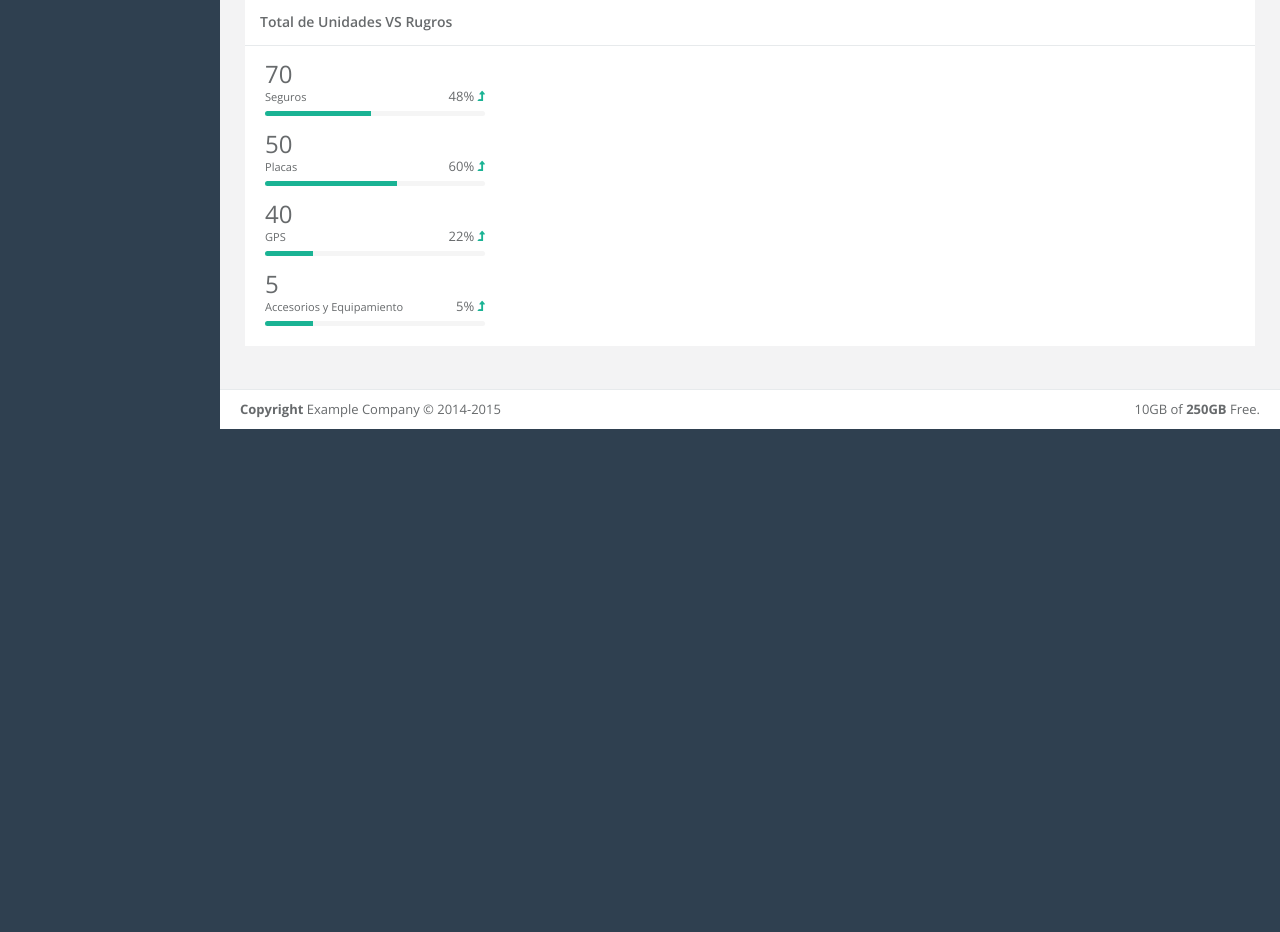
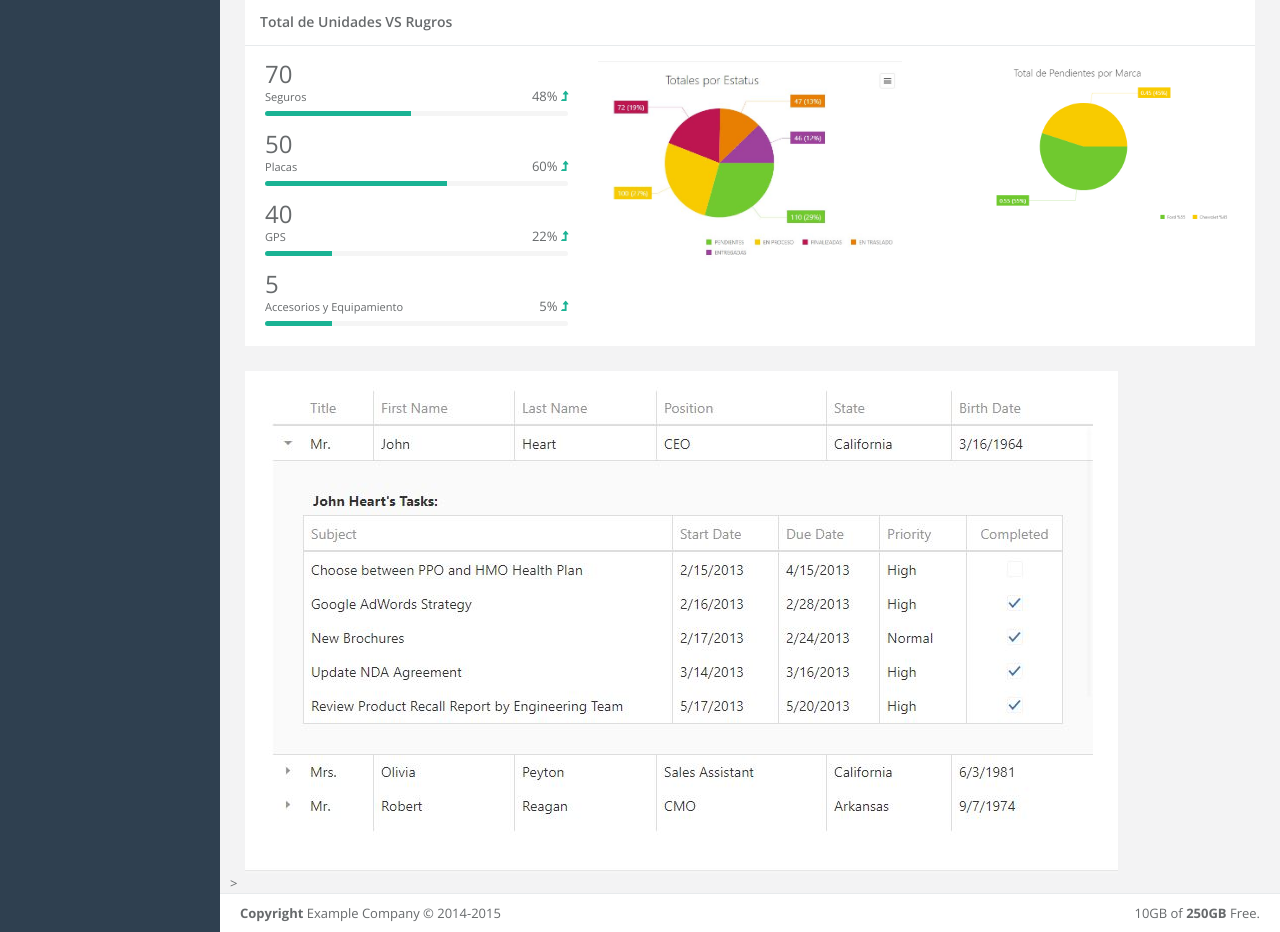
Before and after one commit to edwincrug/reporteentregas, a plain HTML site: page index.html in a window 1280 px wide. Shown: the part 371-1303 px from the top of the page. Before the commit the page ends 800 px from the top, so only its background shows below. Drawn offline with nearby package versions, Linux system fonts and the light colour scheme; no server answers.

Commit message:
Version 2

```diff
--- a/index.html
+++ b/index.html
@@ -142,7 +142,7 @@
                             </div>
                             <div class="ibox-content">
                                 <div class="row">
-                                    <div class="col-lg-3">
+                                    <div class="col-lg-4">
                                         <ul class="stat-list">
                                             <li>
                                                 <h2 class="no-margins">70</h2>
@@ -186,6 +186,12 @@
                                             </li>
                                         </ul>
                                     </div>
+                                    <div class="col-lg-4">
+                                        <img alt="image" class="img-responsive" src="img/TotalesPorEstatus.jpg">
+                                    </div>
+                                    <div class="col-lg-4">
+                                            <img alt="image" class="img-responsive" src="img/TotalesPorMarcas.jpg">
+                                        </div>
                                 </div>
                             </div>
 
@@ -193,8 +199,11 @@
                     </div>
                 </div>
 
-
-
+                <div class="row">
+                    <div class="col-lg-12">
+                            <img alt="image" class="img-responsive" src="img/grid.jpg">
+                    </div>>
+                </div>
             </div>
             <div class="footer">
                 <div class="pull-right">
@@ -471,6 +480,12 @@
 
                     </div>
 
+                    <div class="row">
+                            <div class="col-lg-12">
+
+                            </div>
+                    </div>
+
                     <div id="tab-3" class="tab-pane">
 
                         <div class="sidebar-title">
@@ -636,7 +651,7 @@
 
     <!-- Sparkline demo data  -->
     <script src="js/demo/sparkline-demo.js"></script>
-
+<!--
     <script>
         $(document).ready(function () {
             $('.chart').easyPieChart({
@@ -799,7 +814,7 @@
                 },
             });
         });
-    </script>
+    </script>-->
 </body>
 
 <!-- Mirrored from webapplayers.com/inspinia_admin-v2.5/dashboard_2.html by HTTrack Website Copier/3.x [XR&CO'2014], Thu, 05 May 2016 16:11:20 GMT -->
```
Also changed, not shown: img/TotalesPorEstatus.jpg (added), img/TotalesPorMarcas.jpg (added), img/grid.jpg (added), img/own/TotalesPorEstatus.jpg (added), img/own/profile.jpg (added).
